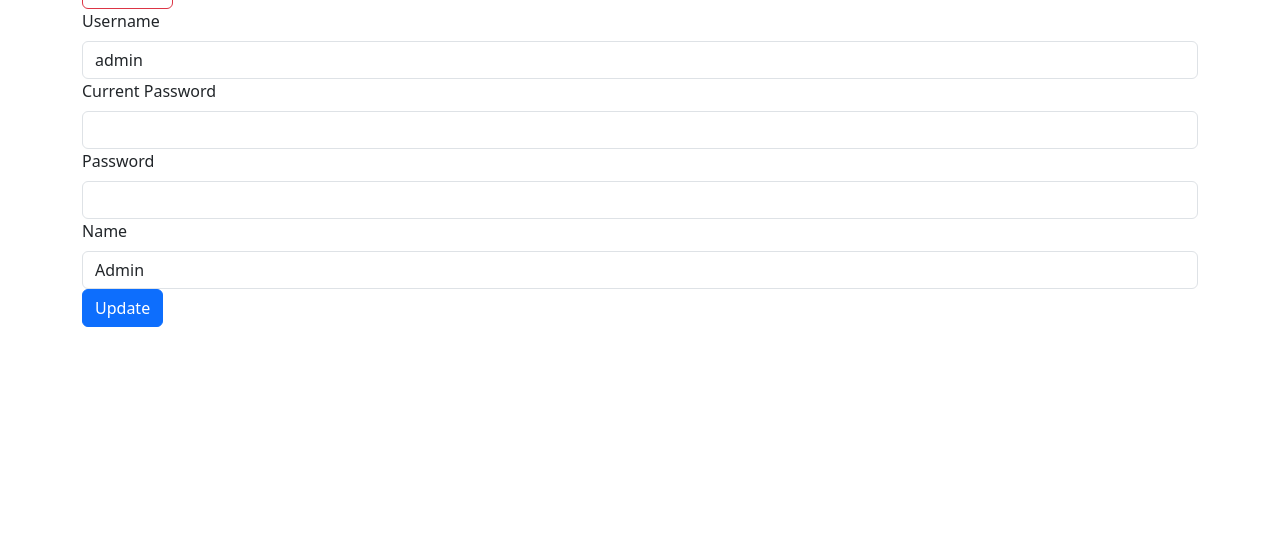
After one commit to sangeetakar/ShopKaro, a Flask app: page /profile in a window 1280 px wide. The commit adds this page. Shown: the part 264-800 px from the top of the page. Run offline with Flask 3, Linux system fonts and the light colour scheme; the visitor is signed in with stand-in values (Sample User, id 1).

Commit message:
Created Profile Page ,Logout,authotization and decorators

```diff
--- a/routes.py
+++ b/routes.py
@@ -1,11 +1,11 @@
-from flask import render_template,request,redirect,url_for,flash
+from flask import render_template,request,redirect,url_for,flash,session
 from app import app
 from models import User,db
 from werkzeug.security import generate_password_hash,check_password_hash
+from functools import wraps
 
-@app.route('/')
-def index():
-    return render_template('index.html')
+
+
 
 @app.route('/login')
 def login():
@@ -30,6 +30,8 @@ def login_post():
         flash('Password is incorrect')
         return redirect(url_for('login'))
 
+    session['user_id']=user.id
+    flash('Login successful')
     return redirect(url_for('index'))
 
 @app.route('/register')
@@ -62,3 +64,88 @@ def register_post():
     db.session.commit()
 
     return redirect(url_for('login'))
+
+
+'''Creating authorization function which redirects to login page'''
+
+def auth_required(func):
+    @wraps(func) #so that auth function has different name for the / and profile respectivly
+    def inner(*args,**kwargs):
+        if 'user_id' in session:
+            return func(*args,**kwargs)
+        else:
+            flash('Login to continue')
+            return redirect(url_for('login'))
+    return inner
+
+@app.route('/')
+@auth_required
+def index():
+    #user_id in session ;TO CHECK COOKIE
+    return redirect(url_for('login'))
+
+@app.route('/profile')
+@auth_required
+def profile():
+    user=User.query.get(session['user_id'])
+    return render_template('profile.html',user=user)
+
+
+'''@app.route('/')
+def index():
+    #user_id in session ;TO CHECK COOKIE
+    if 'user_id' in session:
+        return render_template('index.html')
+    else:
+        flash('Login to continue')
+        return redirect(url_for('login'))
+
+@app.route('/profile')
+def profile():
+    if 'user_id' in session:
+        user=User.query.get(session['user_id'])
+        return render_template('profile.html',user=user)
+    else:
+        flash('Login to continue')
+        return redirect(url_for('login'))'''
+
+
+@app.route('/profile',methods=['POST'])
+@auth_required
+def profile_post():
+    username=request.form.get('username')
+    cpassword=request.form.get('cpassword')
+    password=request.form.get('password')
+    name=request.form.get('name')
+
+    if not username or not cpassword or not password:
+        flash('Please fill the necessary fields')
+        return redirect(url_for('profile'))
+
+    user=User.query.get(session['user_id'])
+    if not check_password_hash(user.passhash,cpassword):
+        flash('Current password is incorrect')
+        return redirect(url_for('profile'))
+
+    if username!=user.username:
+        new_username=User.query.filter_by(username=username).first()
+        if new_username:
+            flash('Username already exists')
+            return redirect(url_for('profile'))
+
+    new_password_hash=generate_password_hash(password)
+    user.username=username
+    user.passhash=new_password_hash
+    user.name=name
+
+    db.session.commit()
+    flash('Profile updated successfully')
+    return redirect(url_for('profile'))
+
+
+@app.route('/logout')
+@auth_required
+def logout():
+    session.pop('user_id')
+    flash('Logged out successfully')
+    return redirect(url_for('login'))
--- a/templates/layout.html
+++ b/templates/layout.html
@@ -15,6 +15,17 @@
 </head>
 <body>
     {% include 'navbar.html'   %}
+    {% with messages = get_flashed_messages() %}
+    {% if messages %}
+        <ul class=flashes>
+        {% for message in messages %}
+        <!--<li>{{ message }}</li> -->
+        <div class="alert alert-danger" role="alert">
+            {{ message }}
+            {% endfor %}
+        </ul>
+    {% endif %}
+    {% endwith %}
     <!--Before Child -->
     <div class="container"> <!--Container gives padding to left and right side-->
         {% block content %}
--- /dev/null
+++ b/templates/profile.html
@@ -0,0 +1,41 @@
+{% extends 'layout.html' %}
+
+{% block title %}
+    Profile Page
+{% endblock %}
+
+{% block content %}
+    <!-- Hello {{user.name}}! -->
+     <h1 class="display-1">
+        Hello
+        <span class="text-muted">{{user.name}}</span>!
+     </h1>
+     <div class="profile-pic">
+        <img src="https://api.dicebear.com/9.x/lorelei/svg?seed={{user.username}}" width =100 alt="Profile Picture">
+     </div>
+     <a href="{{url_for('logout')}}" class="btn btn-outline-danger">LOGOUT</a>
+
+     <!-- Form to change password -->
+
+     <form action="" method="post" class="form">
+        <div class="form-group">
+            <label for="username" class="form-label">Username</label>
+            <input type="text" name="username" id="username" value="{{user.username}}" class="form-control" required>
+        </div>
+        <div class="form-group">
+            <label for="cpassword" class="form-label">Current Password</label>
+            <input type="password" name="cpassword" id="cpassword" class="form-control" required>
+        </div>
+        <div class="form-group">
+            <label for="password" class="form-label">Password</label>
+            <input type="password" name="password" id="password" class="form-control" required>
+        </div>
+        <div class="form-group">
+            <label for="name" class="form-label">Name</label>
+            <input type="text" name="name" id="name" value="{{user.name}}"" class="form-control"> <!---value shpws the value even before typing in form -->
+        </div>
+        <div class="form-group">
+            <input type="submit" value="Update" class="btn btn-primary">
+        </div>
+     </form>
+{% endblock %}
```
Also changed, not shown: models.py (+42 -34 lines).
